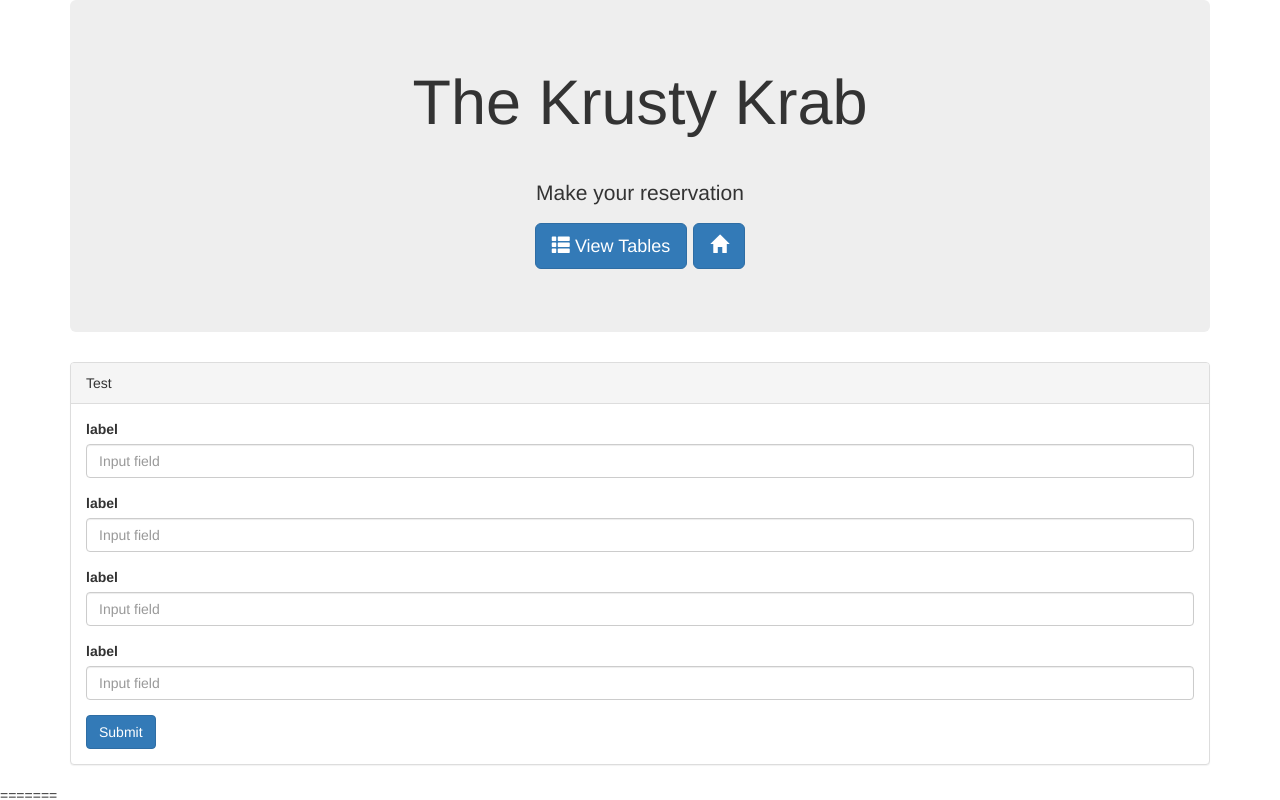
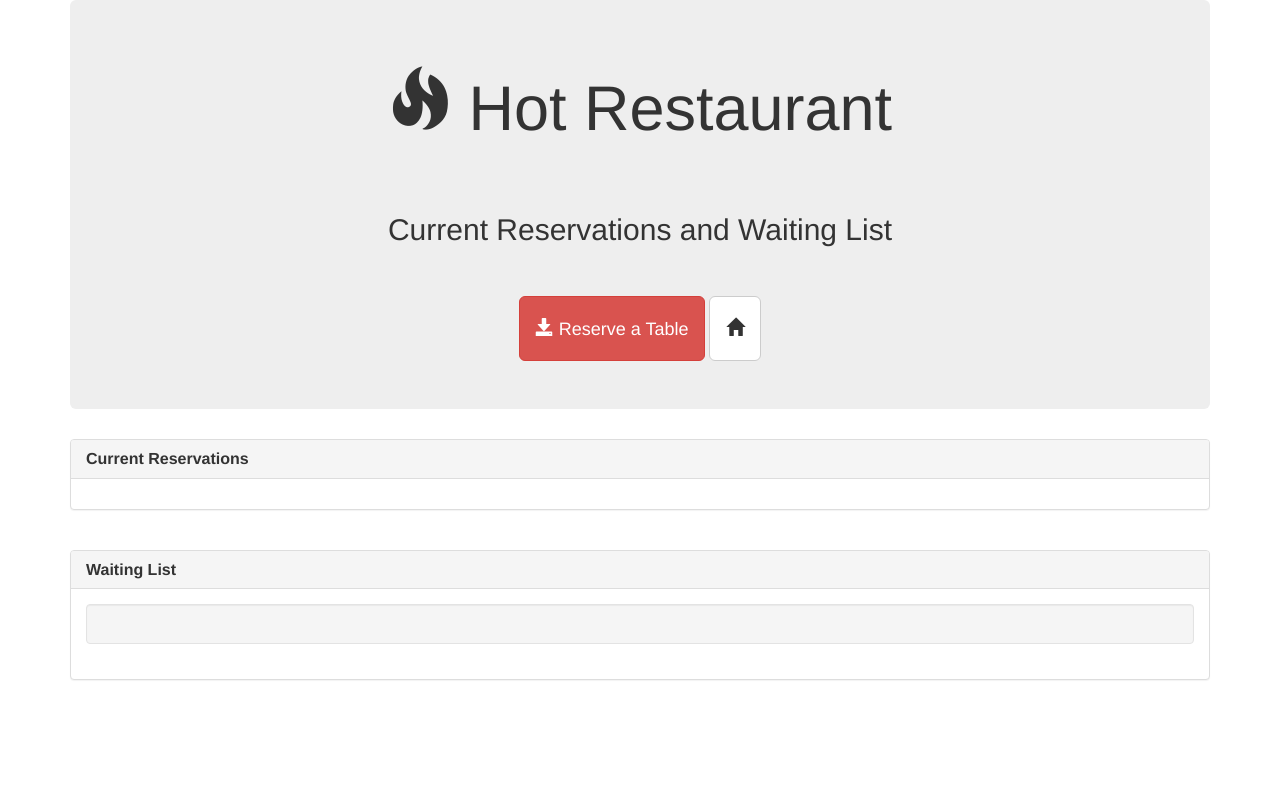
Before and after one commit to chloeking/In-Class-Backend, a plain HTML site: page app/html/tables.html in a window 1280 px wide. Shown: the top 800 px of the page. Drawn offline with nearby package versions, Linux system fonts and the light colour scheme; no server answers.

Commit message:
In-class-backend

```diff
--- a/app/html/tables.html
+++ b/app/html/tables.html
@@ -1,58 +1,4 @@
 <!DOCTYPE html>
-<html>
-<head>
-	<title></title>
-	<!-- Latest compiled and minified CSS -->
-	<link rel="stylesheet" href="https://maxcdn.bootstrapcdn.com/bootstrap/3.3.5/css/bootstrap.min.css">
-</head>
-<body>
-	<div class="container">
-	<div class="jumbotron text-center">
-		<div class="container">
-			<h1>The Krusty Krab</h1>
-			<hr>
-			<p>Make your reservation</p>
-			<p>
-				<a class="btn btn-primary btn-lg"><span class="glyphicon glyphicon-th-list" aria-hidden="true"></span> View Tables</a>
-				<a class="btn btn-primary btn-lg"><span class="glyphicon glyphicon-home" aria-hidden="true"></span></a>
-			</p>
-		</div>
-	</div>
-
-	<div class="panel panel-default">
-		<div class="panel-heading">
-			Test
-		</div>
-		<div class="panel-body">
-			<form action="" method="POST" role="form">
-
-			<div class="form-group">
-				<label for="">label</label>
-				<input type="text" class="form-control" id="" placeholder="Input field">
-			</div>
-
-			<div class="form-group">
-				<label for="">label</label>
-				<input type="text" class="form-control" id="" placeholder="Input field">
-			</div>
-
-			<div class="form-group">
-				<label for="">label</label>
-				<input type="text" class="form-control" id="" placeholder="Input field">
-			</div>
-
-			<div class="form-group">
-				<label for="">label</label>
-				<input type="text" class="form-control" id="" placeholder="Input field">
-			</div>
-
-			<button type="submit" class="btn btn-primary">Submit</button>
-		</form>
-		</div>
-	</div>
-
-	</div>
-=======
 <html lang="en">
 <head>
 	<meta charset="UTF-8">
```
